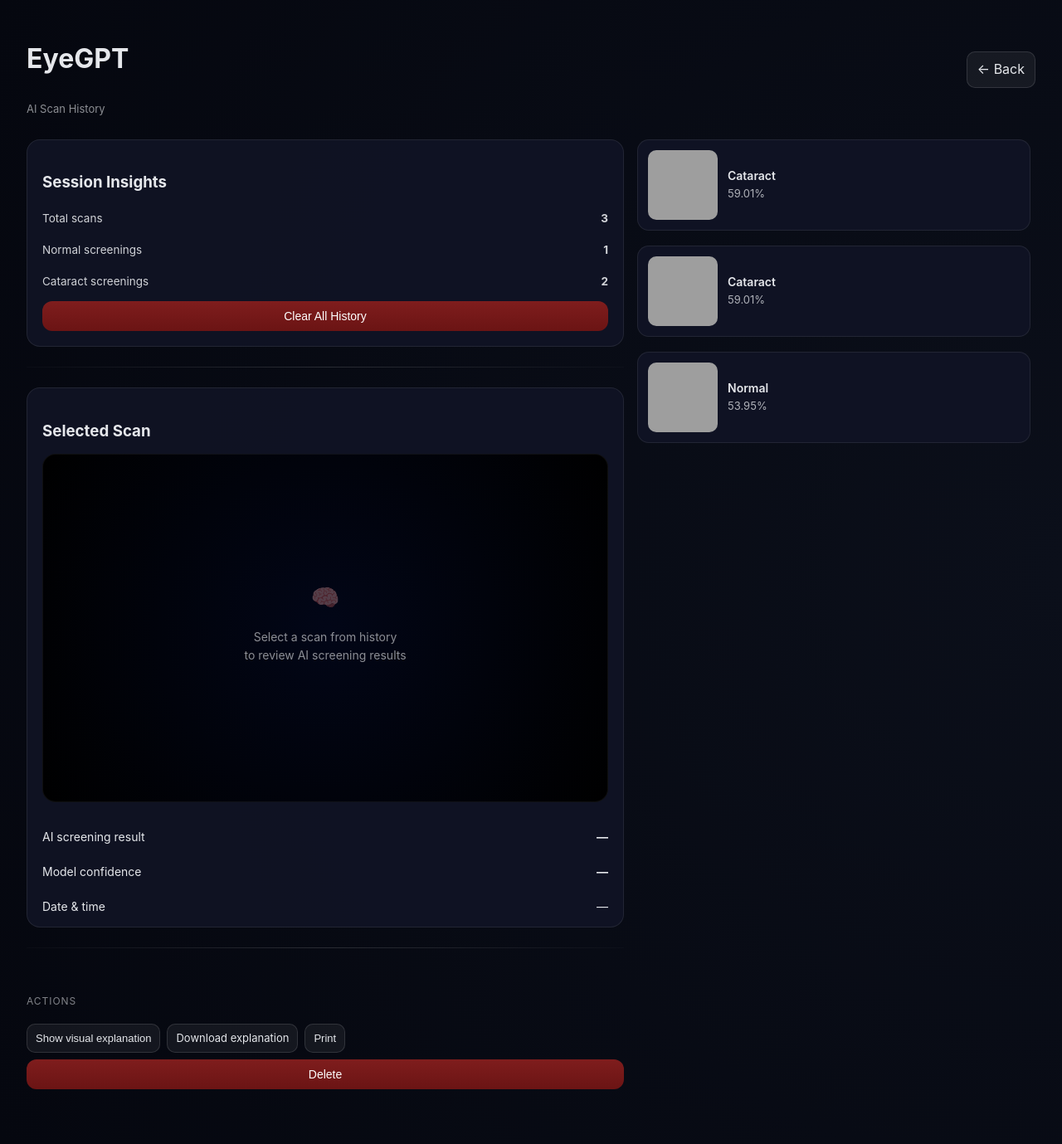
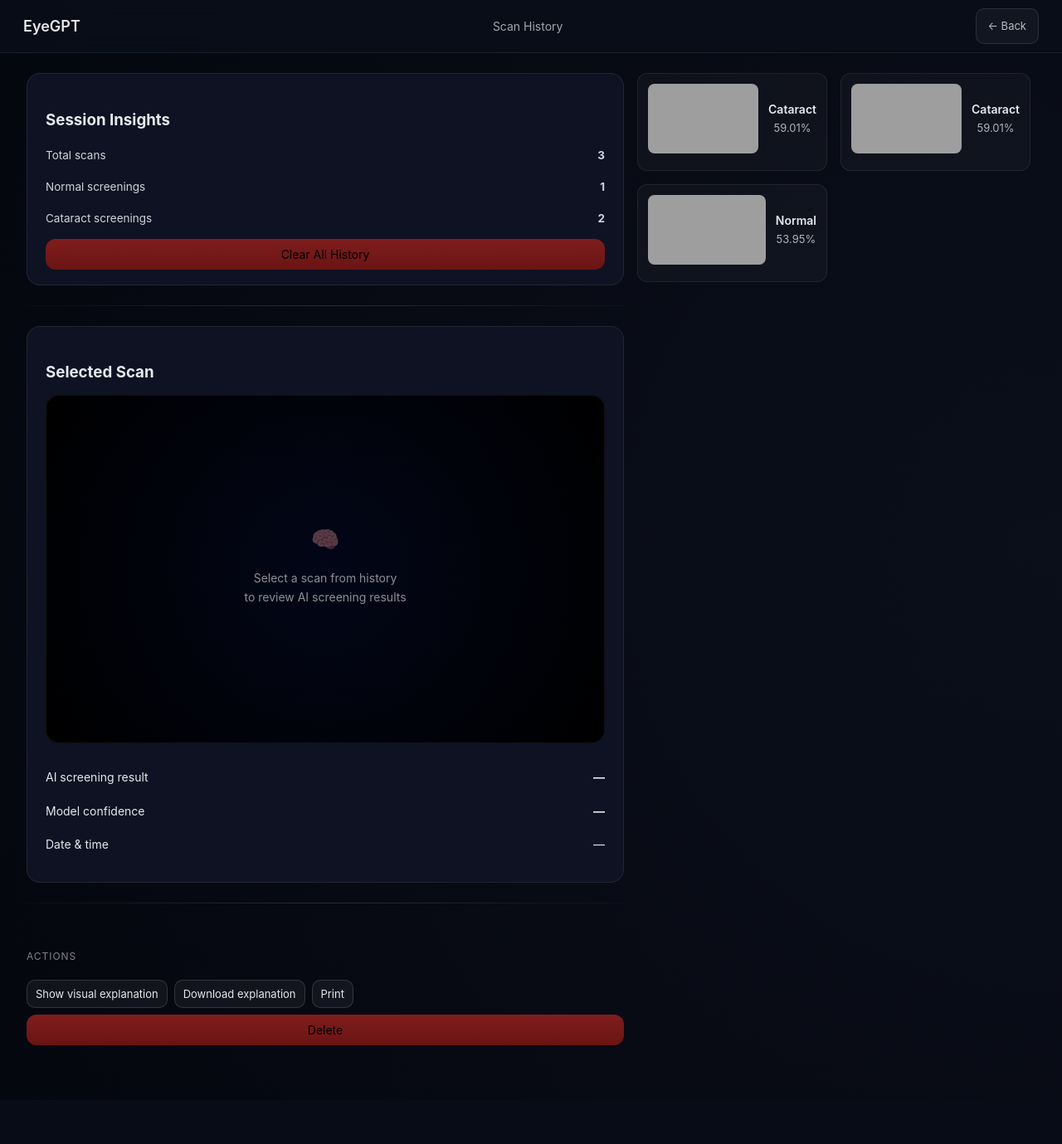
Before and after one commit to armash66/cataract-ai-detection, a Flask app: page /history in a window 1280 px wide. Shown: the whole page at 83% size. After the commit the page ends 1260 px from the top, so only its background shows below. Run offline with Flask 3, Linux system fonts and the light colour scheme; data comes from the database, SQL or seed files in the repository; both versions use the stored data as it was after the commit; grey boxes are pictures that could not be loaded.

Commit message:
Completed both pages unconditionally

```diff
--- a/eyegpt_web/static/history.css
+++ b/eyegpt_web/static/history.css
@@ -1,7 +1,38 @@
+/* ===============================
+   EYEGPT THEME SYSTEM
+================================ */
+
+:root {
+    /* Primary (Blue medical) */
+    --primary: #4da3ff;
+    --primary-soft: #6bbcff;
+
+    /* Accent (Cyan highlight) */
+    --accent: #5eead4;
+
+    /* Backgrounds */
+    --bg-main: #0b0f1a;
+    --bg-panel: rgba(16,20,36,0.95);
+    --bg-panel-soft: rgba(16,20,36,0.85);
+
+    /* Borders */
+    --border-subtle: rgba(255,255,255,0.08);
+    --border-strong: rgba(255,255,255,0.14);
+
+    /* Text */
+    --text-main: #e6e8ee;
+    --text-muted: rgba(230,232,238,0.65);
+
+    /* Danger (ONLY destructive) */
+    --danger: #7f1d1d;
+    --danger-soft: #6b1414;
+}
+
 /* ===============================
    ROOT & THEME
 ================================ */
 html, body {
+    height: 100%;
     width: 100%;
     margin: 0;
     font-family: Inter, system-ui, sans-serif;
@@ -51,6 +82,13 @@ body::-webkit-scrollbar {
     display: flex;
     justify-content: space-between;
     align-items: center;
+    background: rgba(10,14,25,0.85);
+    border-bottom: 1px solid var(--border-subtle);
+}
+
+.header{
+    background: rgba(10,14,25,0.85);
+    border-bottom: 1px solid var(--border-subtle);
 }
 
 .subtitle {
@@ -70,6 +108,7 @@ body::-webkit-scrollbar {
     display: grid;
     grid-template-columns: 720px 1fr;
     gap: 16px;              /* tight + intentional */
+    margin-top: 24px;
     padding-bottom: 66px;  /* controlled */
 }
 
@@ -91,9 +130,9 @@ body::-webkit-scrollbar {
 
 .detail-panel {
     background: linear-gradient(
-        180deg,
-        rgba(15,23,42,0.96),
-        rgba(2,6,23,0.96)
+        90deg,
+        var(--primary),
+        var(--accent)
     );
 }
 
@@ -108,8 +147,8 @@ body::-webkit-scrollbar {
 }
 
 .panel {
-    background: rgba(16,20,36,0.95);
-    border: 1px solid rgba(255,255,255,0.08);
+    background: var(--bg-panel);
+    border: 1px solid var(--border-subtle);
     border-radius: 16px;
     padding: 18px 18px 0 18px;
 }
@@ -257,12 +296,17 @@ body::-webkit-scrollbar {
 
 .danger-btn {
     width: 100%;
-    background: #7f1d1d;
     border: none;
     border-radius: 10px;
     padding: 10px;
-    color: #fff;
     cursor: pointer;
+    .danger-btn {
+    background: linear-gradient(
+        180deg,
+        var(--danger),
+        var(--danger-soft)
+    );
+}
 }
 
 .panel.with-footer {
--- a/eyegpt_web/static/history.js
+++ b/eyegpt_web/static/history.js
@@ -107,3 +107,20 @@ document.querySelectorAll(".history-card").forEach(card => {
         document.getElementById("detailImage").src = card.dataset.image;
     });
 });
+
+// Scroll-aware header (ChatGPT-style)
+document.addEventListener("DOMContentLoaded", () => {
+    const header = document.querySelector(".app-header");
+    if (!header) return;
+
+    const onScroll = () => {
+        if (window.scrollY > 8) {
+            header.classList.add("scrolled");
+        } else {
+            header.classList.remove("scrolled");
+        }
+    };
+
+    onScroll(); // run once on load
+    window.addEventListener("scroll", onScroll, { passive: true });
+});
--- a/eyegpt_web/static/style.css
+++ b/eyegpt_web/static/style.css
@@ -2,6 +2,36 @@
    EyeGPT – Core UI Stylesheet
    Serious / Medical / Research UI
    ===================================================== */
+
+/* ===============================
+   EYEGPT THEME SYSTEM
+================================ */
+
+:root {
+    /* Primary (Blue medical) */
+    --primary: #4da3ff;
+    --primary-soft: #6bbcff;
+
+    /* Accent (Cyan highlight) */
+    --accent: #5eead4;
+
+    /* Backgrounds */
+    --bg-main: #0b0f1a;
+    --bg-panel: rgba(16,20,36,0.95);
+    --bg-panel-soft: rgba(16,20,36,0.85);
+
+    /* Borders */
+    --border-subtle: rgba(255,255,255,0.08);
+    --border-strong: rgba(255,255,255,0.14);
+
+    /* Text */
+    --text-main: #e6e8ee;
+    --text-muted: rgba(230,232,238,0.65);
+
+    /* Danger (ONLY destructive) */
+    --danger: #7f1d1d;
+    --danger-soft: #6b1414;
+}
 
 /* ===============================
    BASE RESET
@@ -13,8 +43,8 @@
 
 body {
     margin: 0;
-    background: #0b0f1a;
-    color: #e6e8ee;
+    background: radial-gradient(circle at right, #0b0f1a, #05070f);
+    color: var(--text-main);
     overflow-x: hidden;
 }
 
@@ -219,7 +244,20 @@ body {
 /* ===============================
    BUTTONS
 ================================ */
-.primary-btn,
+.primary-btn{
+    padding: 10px 14px;
+    border-radius: 10px;
+    border: none;
+    cursor: pointer;
+    font-size: 13px;
+    transition: all 0.2s ease;
+        background: linear-gradient(
+        135deg,
+        var(--primary),
+        var(--accent)
+    );
+    color: #0b0f1a;
+}
 .secondary-btn {
     padding: 10px 14px;
     border-radius: 10px;
@@ -227,21 +265,13 @@ body {
     cursor: pointer;
     font-size: 13px;
     transition: all 0.2s ease;
-}
-
-.primary-btn {
-    background: linear-gradient(135deg,#4da3ff,#6ef3c5);
-    color: #0b0f1a;
+    background: rgba(255,255,255,0.05);
+    border: 1px solid var(--border-strong);
+    color: var(--text-main);
 }
 
 .primary-btn:hover {
     box-shadow: 0 0 0 2px rgba(110,243,197,0.35);
-}
-
-.secondary-btn {
-    background: rgba(255,255,255,0.05);
-    color: #e6e8ee;
-    border: 1px solid rgba(255,255,255,0.12);
 }
 
 .secondary-btn:hover {
@@ -408,3 +438,73 @@ body:not(.camera-live) .camera-controls {
 .camera-off video {
     display: none;
 }
+
+/* ===============================
+   UNIFIED APP HEADER (FINAL)
+================================ */
+/* ===============================
+   GLOBAL APP HEADER
+================================ */
+.app-header {
+    position: sticky;
+    top: 0;
+    z-index: 1000;
+
+    height: 64px;
+    display: grid;
+    grid-template-columns: auto 1fr auto;
+    align-items: center;
+
+    padding: 0 28px;
+
+    background: rgba(10, 14, 25, 0.88);
+    backdrop-filter: blur(12px);
+    border-bottom: 1px solid rgba(255,255,255,0.08);
+
+    transition:
+        background 0.25s ease,
+        backdrop-filter 0.25s ease,
+        border-color 0.25s ease;
+}
+
+/* Header when page is scrolled */
+.app-header.scrolled {
+    background: rgba(10, 14, 25, 0.55);
+    backdrop-filter: blur(6px);
+    border-bottom-color: rgba(255,255,255,0.04);
+}
+
+/* LEFT */
+.header-left {
+    display: flex;
+    align-items: center;
+}
+
+.brand-btn {
+    background: none;
+    border: none;
+    color: var(--text-main);
+    font-size: 18px;
+    font-weight: 600;
+    cursor: pointer;
+    padding: 0;
+}
+
+/* CENTER */
+.header-center {
+    text-align: center;
+    pointer-events: none;
+}
+
+.page-title {
+    font-size: 14px;
+    line-height: 1;
+    opacity: 0.7;
+}
+
+/* RIGHT */
+.header-right {
+    display: flex;
+    align-items: center;
+    gap: 12px;
+}
--- a/eyegpt_web/templates/history.html
+++ b/eyegpt_web/templates/history.html
@@ -1,3 +1,6 @@
+{% set page_title = "Scan History" %}
+{% set header_action = '<a href="/" class="secondary-btn">← Back</a>' %}
+
 <!DOCTYPE html>
 <html lang="en">
 <head>
@@ -6,21 +9,32 @@
     <meta name="viewport" content="width=device-width, initial-scale=1.0">
 
     <link rel="stylesheet" href="{{ url_for('static', filename='history.css') }}">
+    <link rel="stylesheet" href="{{ url_for('static', filename='style.css') }}">
 </head>
 
 <body>
+    <header class="app-header">
+    <!-- LEFT -->
+    <div class="header-left">
+        <button class="brand-btn" id="drawerToggle">
+            EyeGPT
+        </button>
+    </div>
+
+    <!-- CENTER -->
+    <div class="header-center">
+        <span class="page-title">
+            {{ page_title }}
+        </span>
+    </div>
+
+    <!-- RIGHT -->
+    <div class="header-right">
+        {{ header_action|safe }}
+    </div>
+</header>
+
 <div class="history-shell">
-
-    <header class="history-header">
-        <div>
-            <h1>EyeGPT</h1>
-            <span class="subtitle">AI Scan History</span>
-        </div>
-
-        <div class="header-actions">
-            <a href="/" class="secondary-btn">← Back</a>
-        </div>
-    </header>
 
     <main class="history-container">
 
```
Also changed, not shown: other parts of eyegpt_web/static/style.css (+18 -23 lines), eyegpt_web/templates/index.html (+50 -38 lines), eyegpt_web/history.db.
